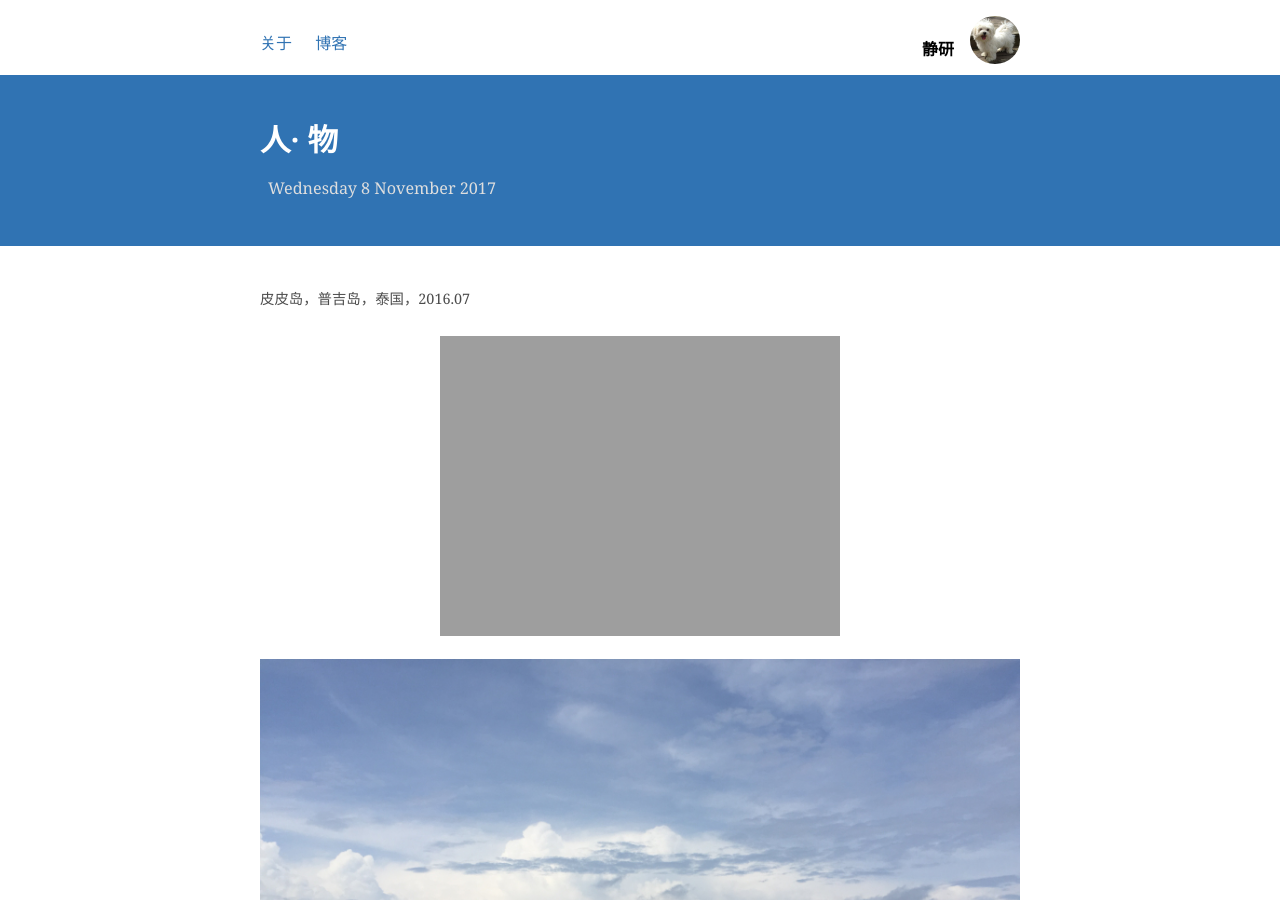
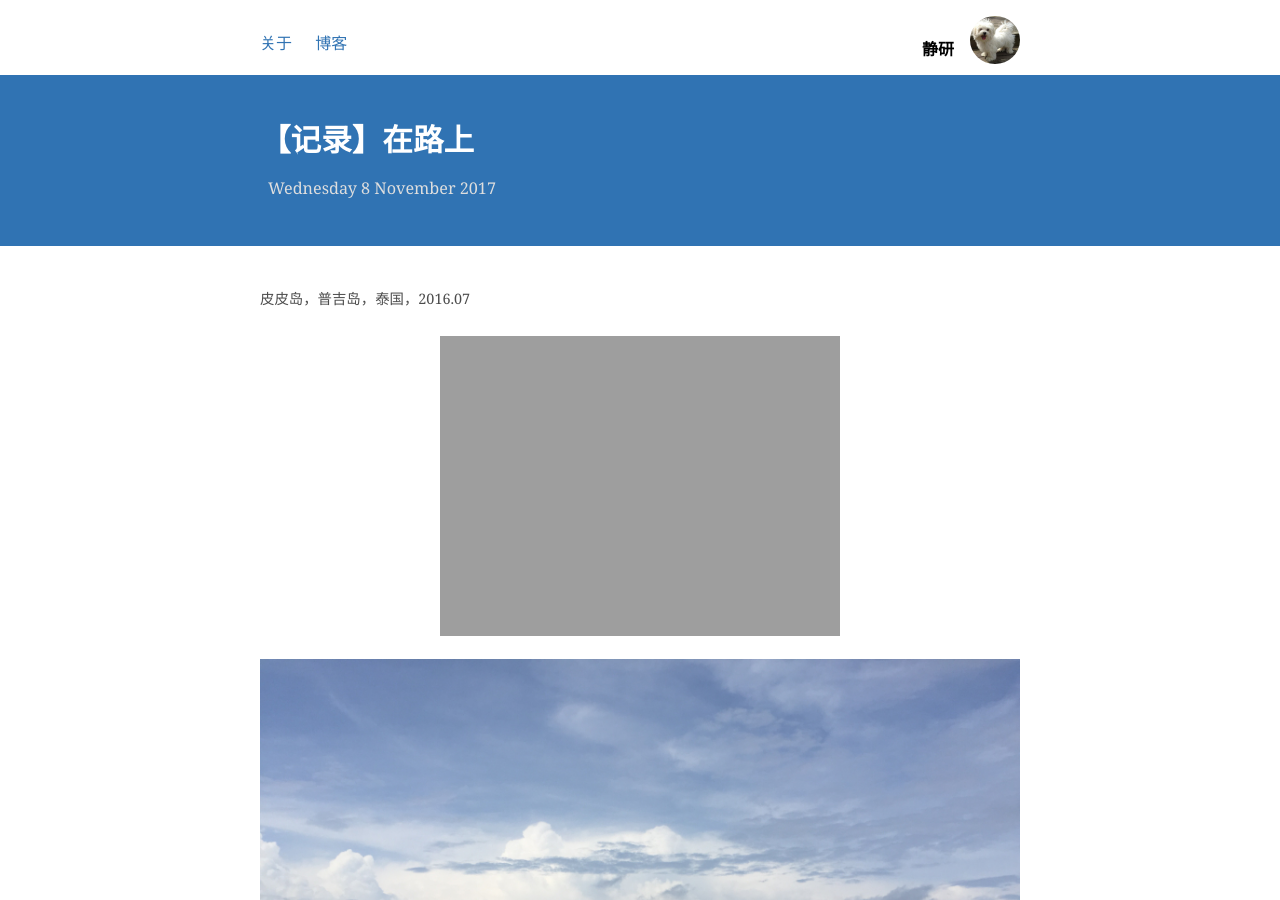
Before and after one commit to shirleysteve/1, a Jekyll site: the page built from _posts/2017-11-08-路上的人.md, in a window 1280 px wide and 900 px high. Built offline with Jekyll 4.4.1, drawn with Linux system fonts in a browser that asks for light colours; nearby versions of some CDN libraries; comment, search, counter and statistics services are not loaded.

Commit message:
Update and rename 2017-11-08-人物.md to 2017-11-08-路上的人.md

```diff
--- a/_posts/2017-11-08-人物.md
+++ b/_posts/2017-11-08-路上的人.md
@@ -1,6 +1,6 @@
 ---
 layout: post
-title: 人· 物
+title: 【记录】在路上
 ---
 
 
```
